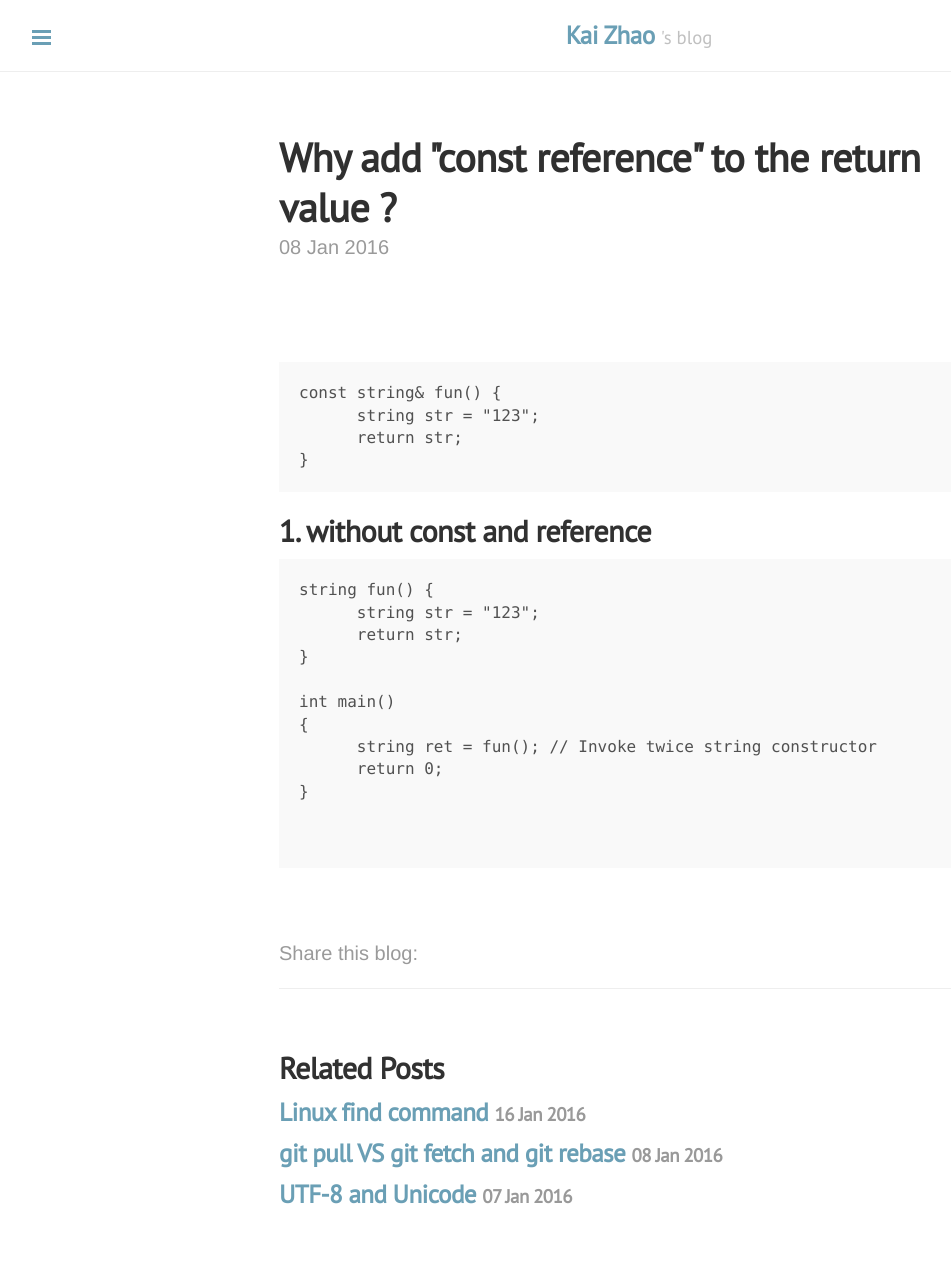
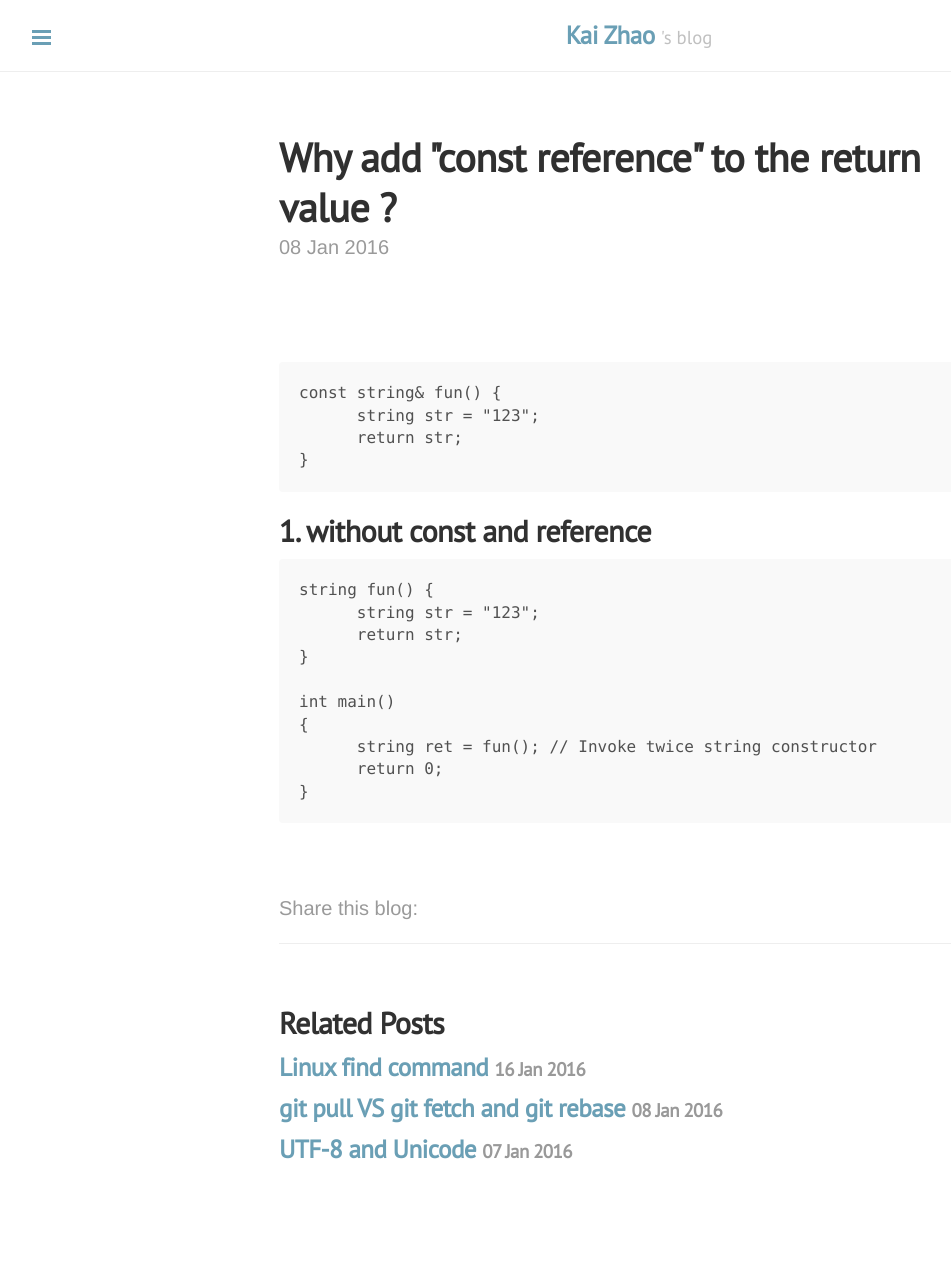
Before and after one commit to loverszhaokai/loverszhaokai.github.io, a Jekyll site: the page built from _posts/2016-01-08-const-reference-return.md, in a window 1280 px wide. Shown: the whole page, without its empty margins (1-952 px from the left). Built offline with Jekyll 4.4.1, drawn with Linux system fonts in a browser that asks for light colours; nearby versions of some CDN libraries; after the commit the page ends 1225 px from its top, so only the background shows below that.

Commit message:
update all posts

```diff
--- a/_posts/2016-01-08-const-reference-return.md
+++ b/_posts/2016-01-08-const-reference-return.md
@@ -5,7 +5,8 @@
 
 ---
 <br>
-~~~C++
+
+~~~
 const string& fun() {
       string str = "123";
       return str;
@@ -14,7 +15,7 @@
 
 ## 1. without const and reference
 
-~~~C++
+~~~
 string fun() {
       string str = "123";
       return str;
@@ -25,6 +26,4 @@
       string ret = fun(); // Invoke twice string constructor
       return 0;
 }
-
-
 ~~~
```
